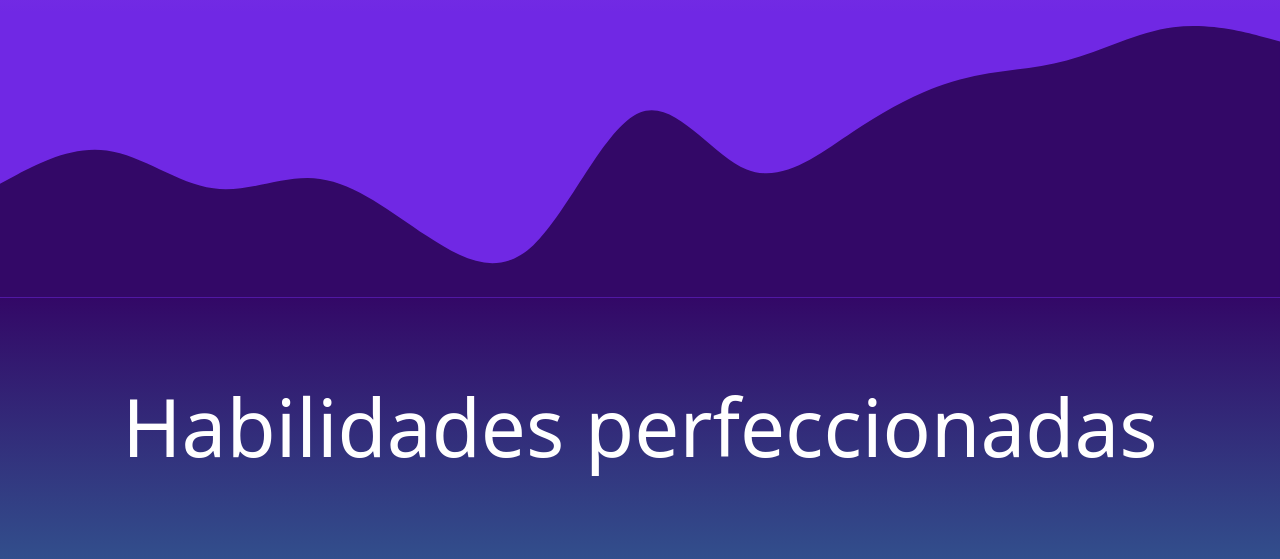
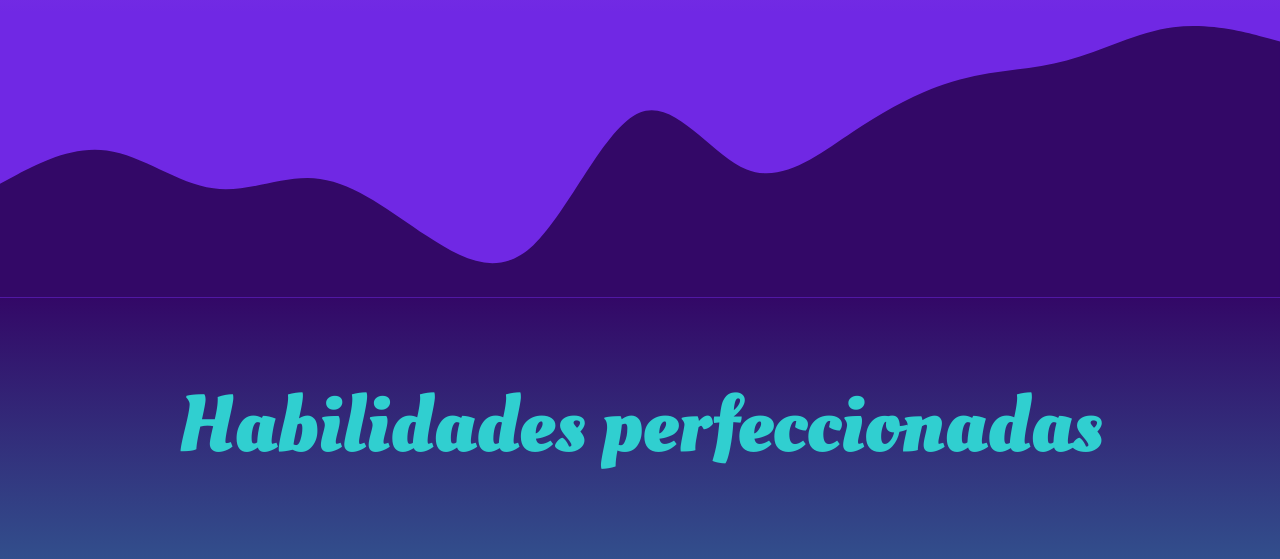
Before and after one commit to Hizudev/desafio-6-Final, a plain HTML site: page index.html in a window 1280 px wide. Shown: the part 3214-3773 px from the top of the page. Drawn offline with nearby package versions, Linux system fonts and the light colour scheme.

Commit message:
Cambio de fuente y colores

```diff
--- a/assets/css/style.css
+++ b/assets/css/style.css
@@ -13,6 +13,7 @@ html {
 h1 {
   color: #7028e4;
   padding-bottom: 1em;
+  font-family: 'Oleo Script', cursive;
 }
 
 
@@ -113,7 +114,7 @@ h1 {
 }
 
 .carrusel-cf h1 {
-  color: white;
+  color: #30cfd0;
   padding-top: 1em;
 }
 
```
